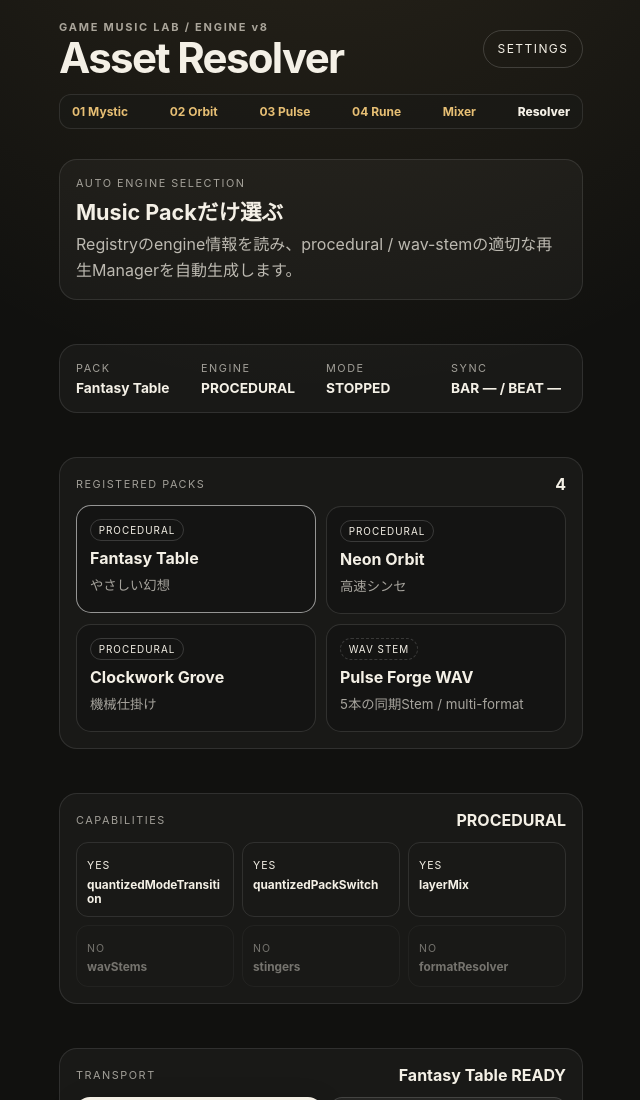
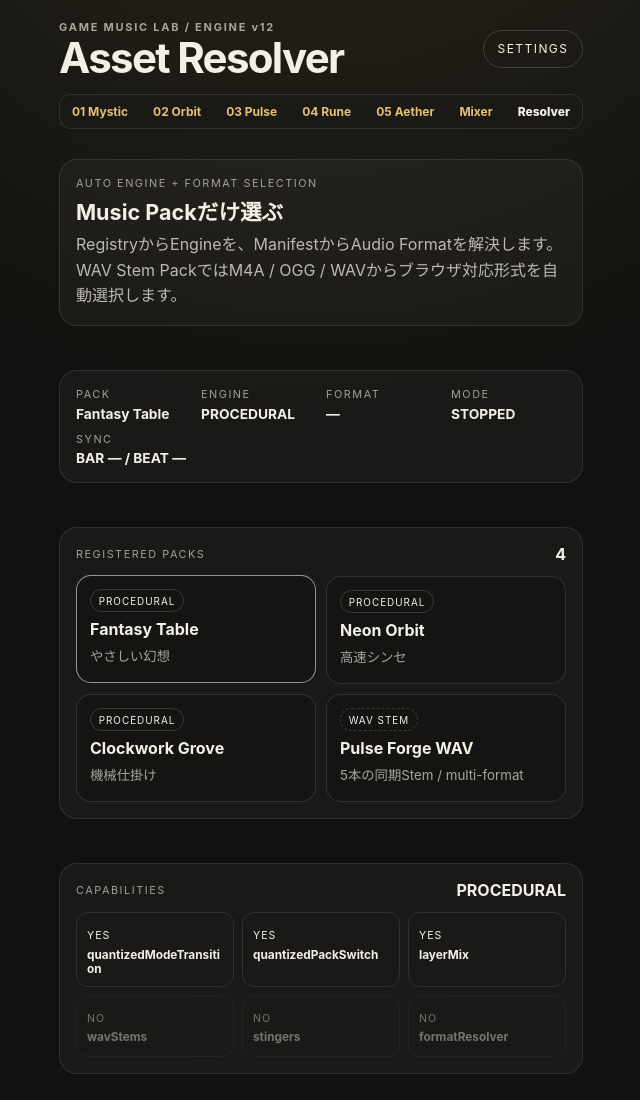
Before and after one commit to kameusagiyahoo/game_music, a plain HTML site: page debug/resolver/index.html in a window 1280 px wide. Shown: the top 1100 px of the page, without its empty margins (319-959 px from the left). Drawn offline with Linux system fonts and the light colour scheme.

Commit message:
Show selected audio format in Resolver Lab

```diff
--- a/debug/resolver/index.html
+++ b/debug/resolver/index.html
@@ -13,7 +13,7 @@
   <main class="app-shell resolver-shell">
     <header class="topbar">
       <div>
-        <p class="eyebrow">GAME MUSIC LAB / ENGINE v8</p>
+        <p class="eyebrow">GAME MUSIC LAB / ENGINE v12</p>
         <h1>Asset Resolver</h1>
       </div>
       <a class="resolver-link" href="../../settings/music/">SETTINGS</a>
@@ -24,19 +24,21 @@
       <a href="../../games/orbit-rush/">02 Orbit</a>
       <a href="../../games/pulse-forge/">03 Pulse</a>
       <a href="../../games/rune-relay/">04 Rune</a>
+      <a href="../../games/aether-shift/">05 Aether</a>
       <a href="../mixer/">Mixer</a>
       <span class="game-nav-current">Resolver</span>
     </nav>
 
     <section class="resolver-intro">
-      <span>AUTO ENGINE SELECTION</span>
+      <span>AUTO ENGINE + FORMAT SELECTION</span>
       <strong>Music Packだけ選ぶ</strong>
-      <p>Registryのengine情報を読み、procedural / wav-stemの適切な再生Managerを自動生成します。</p>
+      <p>RegistryからEngineを、ManifestからAudio Formatを解決します。WAV Stem PackではM4A / OGG / WAVからブラウザ対応形式を自動選択します。</p>
     </section>
 
     <section class="runtime-panel" aria-label="現在のRuntime">
       <div><span>PACK</span><strong id="runtimePack">—</strong></div>
       <div><span>ENGINE</span><strong id="runtimeEngine">—</strong></div>
+      <div><span>FORMAT</span><strong id="runtimeFormat">—</strong></div>
       <div><span>MODE</span><strong id="runtimeMode">STOPPED</strong></div>
       <div><span>SYNC</span><strong id="runtimeSync">BAR — / BEAT —</strong></div>
     </section>
```
